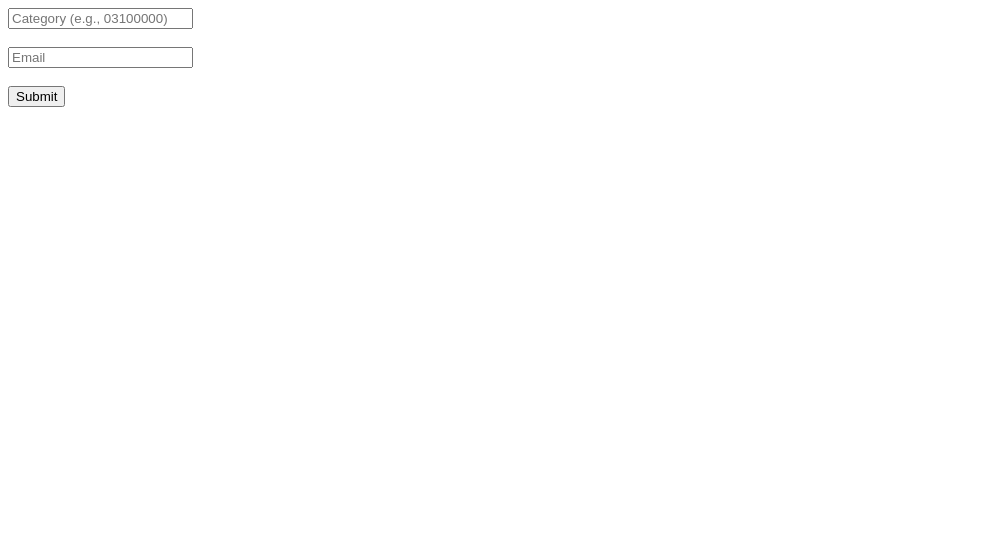
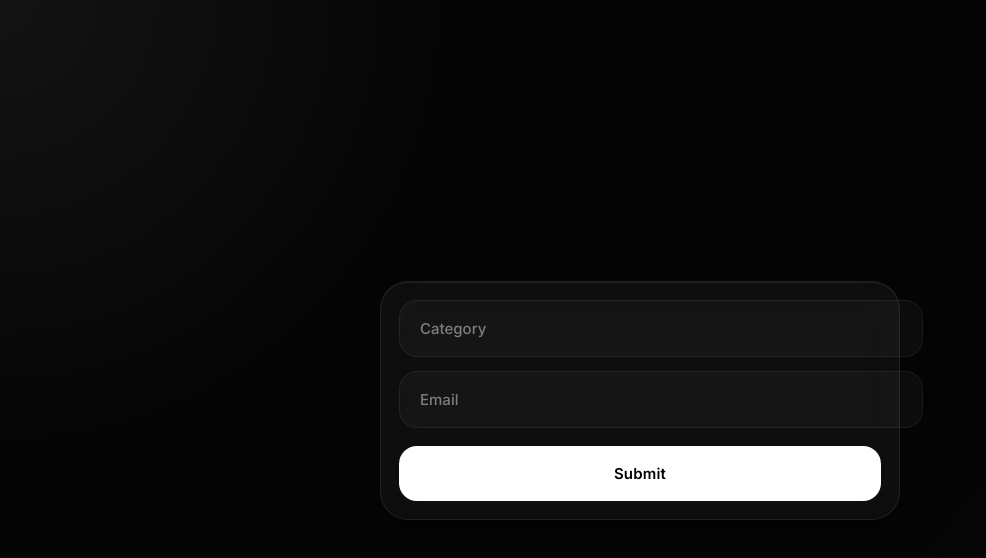
Before and after one commit to yetge/w, a plain HTML site: page index.html in a window 1280 px wide. Shown: the whole page, without its empty margins (0-986 px from the left). Drawn offline with Linux system fonts and the light colour scheme.

Commit message:
Update index.html

```diff
--- a/index.html
+++ b/index.html
@@ -1,15 +1,170 @@
 <!DOCTYPE html>
 <html lang="en">
 <head>
-    <meta charset="UTF-8">
-    <meta name="viewport" content="width=device-width, initial-scale=1.0">
-    <title>Tenders</title>
+<meta charset="UTF-8" />
+<meta name="viewport" content="width=device-width, initial-scale=1.0" />
+<title>Form</title>
+
+<link rel="preconnect" href="https://fonts.googleapis.com">
+<link rel="preconnect" href="https://fonts.gstatic.com" crossorigin>
+<link href="https://fonts.googleapis.com/css2?family=Inter:wght@400;500;600&display=swap" rel="stylesheet">
+
+<style>
+    * {
+        margin: 0;
+        padding: 0;
+        box-sizing: border-box;
+    }
+
+    :root {
+        --bg: #050505;
+        --card: rgba(255,255,255,0.04);
+        --border: rgba(255,255,255,0.08);
+        --text: #ffffff;
+        --muted: rgba(255,255,255,0.45);
+        --accent: #ffffff;
+    }
+
+    body {
+        min-height: 100vh;
+        background:
+            radial-gradient(circle at top left, rgba(255,255,255,0.06), transparent 30%),
+            radial-gradient(circle at bottom right, rgba(255,255,255,0.04), transparent 30%),
+            var(--bg);
+
+        display: flex;
+        justify-content: center;
+        align-items: center;
+
+        padding: 24px;
+        font-family: 'Inter', sans-serif;
+        overflow: hidden;
+    }
+
+    form {
+        width: 100%;
+        max-width: 520px;
+
+        padding: 18px;
+        border-radius: 28px;
+
+        background: var(--card);
+        border: 1px solid var(--border);
+
+        backdrop-filter: blur(24px);
+        -webkit-backdrop-filter: blur(24px);
+
+        box-shadow:
+            0 10px 40px rgba(0,0,0,0.45),
+            inset 0 1px 0 rgba(255,255,255,0.05);
+
+        display: flex;
+        flex-direction: column;
+        gap: 14px;
+    }
+
+    .field {
+        position: relative;
+    }
+
+    input {
+        all: unset;
+
+        width: 100%;
+        padding: 18px 20px;
+
+        border-radius: 18px;
+
+        background: rgba(255,255,255,0.03);
+        border: 1px solid rgba(255,255,255,0.06);
+
+        color: var(--text);
+        font-size: 15px;
+        font-weight: 500;
+
+        transition: 0.25s ease;
+    }
+
+    input::placeholder {
+        color: var(--muted);
+    }
+
+    input:focus {
+        border-color: rgba(255,255,255,0.2);
+        background: rgba(255,255,255,0.06);
+
+        box-shadow:
+            0 0 0 4px rgba(255,255,255,0.04),
+            0 10px 30px rgba(255,255,255,0.04);
+    }
+
+    button {
+        all: unset;
+
+        margin-top: 4px;
+        padding: 18px;
+
+        border-radius: 18px;
+
+        background: white;
+        color: black;
+
+        text-align: center;
+        font-size: 15px;
+        font-weight: 600;
+        letter-spacing: 0.2px;
+
+        cursor: pointer;
+        transition: 0.25s ease;
+    }
+
+    button:hover {
+        transform: translateY(-2px);
+        box-shadow: 0 10px 30px rgba(255,255,255,0.15);
+    }
+
+    button:active {
+        transform: scale(0.98);
+    }
+
+    @media (max-width: 600px) {
+        form {
+            padding: 14px;
+            border-radius: 22px;
+        }
+
+        input,
+        button {
+            border-radius: 16px;
+            padding: 16px;
+            font-size: 14px;
+        }
+    }
+</style>
 </head>
+
 <body>
+
 <form action="/submit" method="post">
-        <input type="text" id="category" name="category" placeholder="Category (e.g., 03100000)"><br><br>
-        <input type="email" id="email" name="email" placeholder="Email"><br><br>
-        <input type="submit" value="Submit">
+    <div class="field">
+        <input
+            type="text"
+            id="category"
+            name="category"
+            placeholder="Category"
+        />
+    </div>
+
+    <div class="field">
+        <input
+            type="email"
+            id="email"
+            name="email"
+            placeholder="Email"
+        />
+    </div>
+
+    <button type="submit">Submit</button>
 </form>
 
 <script>
@@ -44,5 +199,6 @@
         }
     });
 </script>
+
 </body>
 </html>
```
Lines whose indentation alone changed are shown as unchanged.
